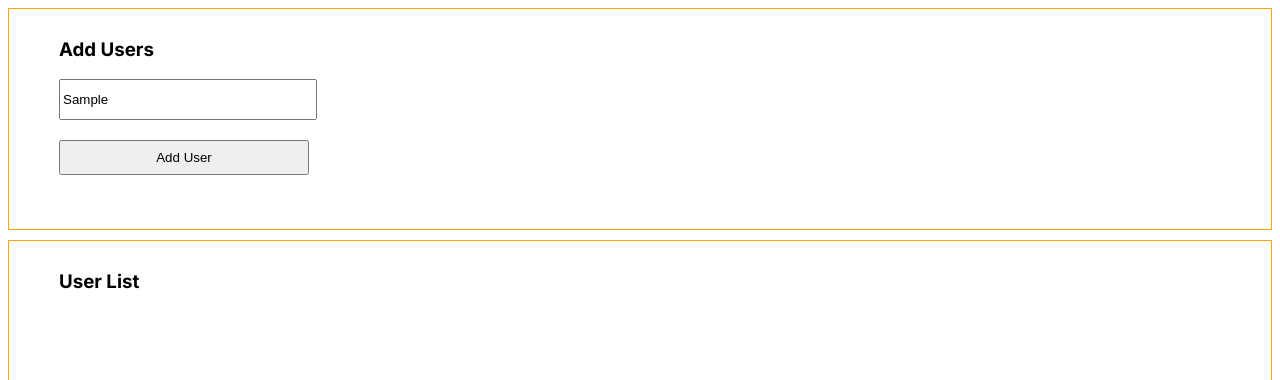
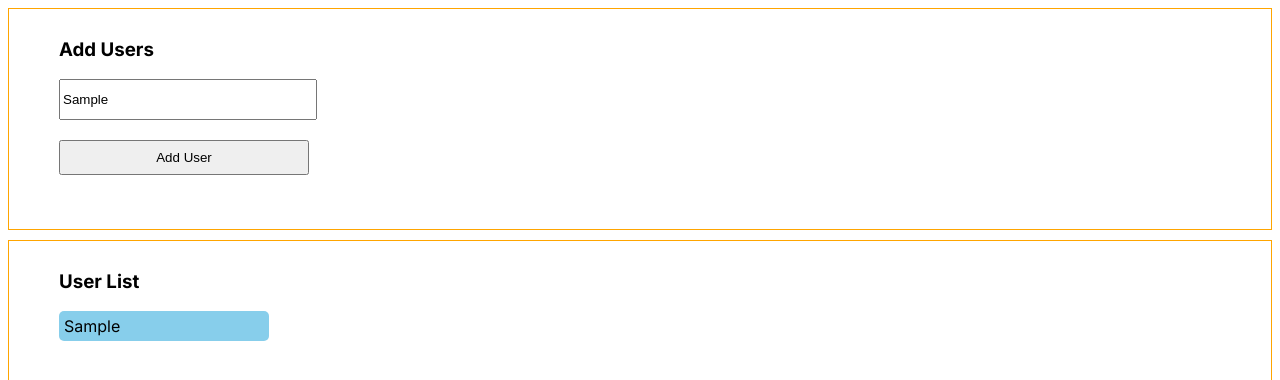
Before and after one commit to anil-sidhu/next-rtk, a Next.js app: page / in a window 1280 px wide. Both pictures are taken after typing "Sample" into the empty fields and a click on the button "Add User". Shown: the top 380 px of the page. Built offline with nearby package versions, Linux system fonts and the light colour scheme.

Commit message:
use selector

```diff
--- a/src/app/components/DisplayUsers.js
+++ b/src/app/components/DisplayUsers.js
@@ -1,5 +1,15 @@
+"use client"
+import { useSelector } from "react-redux"
+
 export default function DisplayUsers(){
+    const userData= useSelector((data)=>data.users);
+    console.log(userData);
     return(<div className="display-user">
         <h3>User List</h3>
+        {
+            userData.map((item)=>(
+                <div className="user-item">{item.name}</div>
+            ))
+        }
     </div>)
 }
--- a/src/app/globals.css
+++ b/src/app/globals.css
@@ -22,3 +22,10 @@
   display: block;
   margin-top: 20px;
 }
+.user-item {
+  background-color: skyblue;
+  margin-top: 10px;
+  padding: 5px;
+  border-radius: 5px;
+  width: 200px;
+}
--- a/src/app/redux/slice.js
+++ b/src/app/redux/slice.js
@@ -8,7 +8,7 @@ const Slice = createSlice({
     initialState,
     reducers:{
         addUser:(state,action)=>{
-            console.log(action);
+
             const data={
                 id:nanoid(),
                 name:action.payload
```
